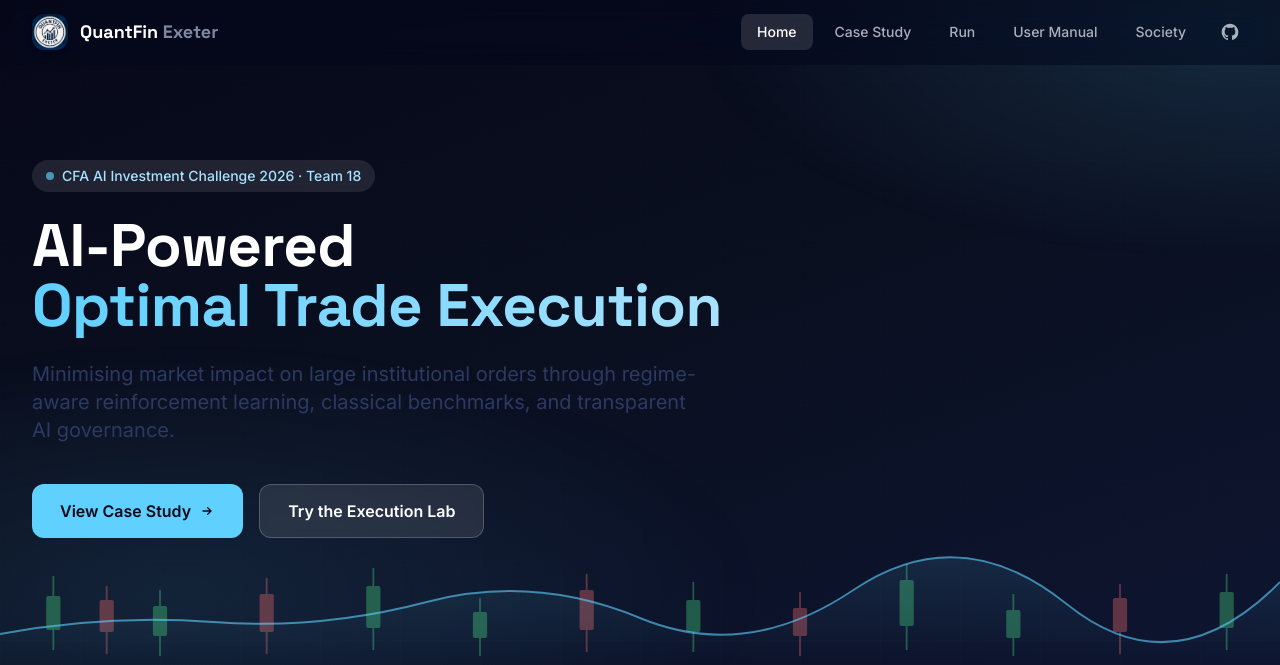
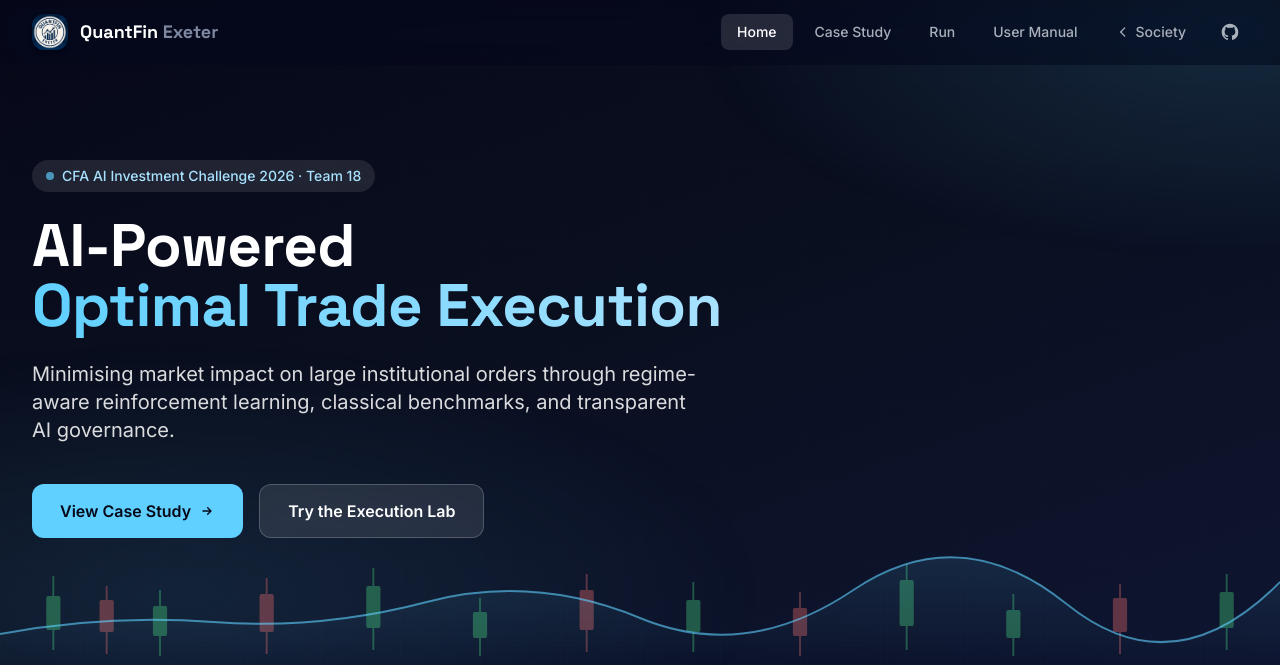
Before and after one commit to KirikPapka/quantfin_exeter, a Flask app: page / in a window 1280 px wide. Shown: the top 665 px of the page. Run offline with Flask 3, Linux system fonts and the light colour scheme; some libraries are stand-ins or nearby versions.

Commit message:
Brand link returns to quantfin.dev, brighten the hero subtitle
Clicking the QuantFin Exeter logo or wordmark on any execution-platform
page now goes back to the society landing at quantfin.dev. The Society
nav link gains a back arrow for the same reason. The hero subtitle
moves from text-navy-200 to white/85 so it reads on the dark gradient.

```diff
--- a/web/templates/base.html
+++ b/web/templates/base.html
@@ -46,7 +46,7 @@
   <nav id="main-nav" class="nav-shell fixed top-0 inset-x-0 z-50 transition-all duration-300">
     <div class="max-w-7xl mx-auto px-4 sm:px-6 lg:px-8">
       <div class="flex items-center justify-between h-16">
-        <a href="/" class="flex items-center gap-3 group">
+        <a href="https://quantfin.dev/" class="flex items-center gap-3 group" title="Back to QuantFin Society">
           <img src="{{ url_for('static', filename='img/quantfin-logo.jpg') }}" alt="" class="w-9 h-9 rounded-xl object-cover shadow-md group-hover:shadow-brand-400/40 transition-shadow" />
           <span class="font-display font-bold text-lg nav-brand-text">QuantFin <span class="text-navy-400">Exeter</span></span>
         </a>
@@ -55,7 +55,10 @@
           <a href="/case-study" class="nav-link px-4 py-2 rounded-lg text-sm font-medium transition-colors {{ 'nav-active' if active_page == 'case_study' }}">Case Study</a>
           <a href="/run" class="nav-link px-4 py-2 rounded-lg text-sm font-medium transition-colors {{ 'nav-active' if active_page == 'run' }}">Run</a>
           <a href="/user-manual" class="nav-link px-4 py-2 rounded-lg text-sm font-medium transition-colors {{ 'nav-active' if active_page == 'user_manual' }}">User Manual</a>
-          <a href="https://quantfin.dev" target="_blank" rel="noopener noreferrer" class="nav-link px-4 py-2 rounded-lg text-sm font-medium transition-colors">Society</a>
+          <a href="https://quantfin.dev/" class="nav-link inline-flex items-center gap-1.5 px-4 py-2 rounded-lg text-sm font-medium transition-colors">
+            <svg class="w-3.5 h-3.5" fill="none" viewBox="0 0 24 24" stroke="currentColor" stroke-width="2.2"><path stroke-linecap="round" stroke-linejoin="round" d="M15 19l-7-7 7-7"/></svg>
+            Society
+          </a>
           <a href="https://github.com/KirikPapka/quantfin_exeter" target="_blank" rel="noopener noreferrer" class="nav-link p-2 rounded-lg ml-1 text-navy-200 hover:text-white hover:bg-white/10 transition-colors" title="GitHub repository" aria-label="GitHub">
             <svg class="w-5 h-5" viewBox="0 0 24 24" fill="currentColor" aria-hidden="true"><path fill-rule="evenodd" d="M12 2C6.477 2 2 6.484 2 12.017c0 4.425 2.865 8.18 6.839 9.504.5.092.682-.217.682-.483 0-.237-.008-.868-.013-1.703-2.782.605-3.369-1.343-3.369-1.343-.454-1.158-1.11-1.466-1.11-1.466-.908-.62.069-.608.069-.608 1.003.07 1.531 1.032 1.531 1.032.892 1.53 2.341 1.088 2.91.832.092-.647.35-1.088.636-1.338-2.22-.253-4.555-1.113-4.555-4.951 0-1.093.39-1.988 1.029-2.688-.103-.253-.446-1.272.098-2.65 0 0 .84-.27 2.75 1.026A9.564 9.564 0 0112 6.844c.85.004 1.705.115 2.504.337 1.909-1.296 2.747-1.027 2.747-1.027.546 1.379.202 2.398.1 2.651.64.7 1.028 1.595 1.028 2.688 0 3.848-2.339 4.695-4.566 4.943.359.309.678.92.678 1.855 0 1.338-.012 2.419-.012 2.747 0 .268.18.58.688.482A10.019 10.019 0 0022 12.017C22 6.484 17.522 2 12 2z" clip-rule="evenodd"/></svg>
           </a>
@@ -71,7 +74,10 @@
         <a href="/case-study" class="mobile-nav-link block px-4 py-2.5 rounded-lg text-sm text-white/85 hover:text-white hover:bg-white/10">Case Study</a>
         <a href="/run" class="mobile-nav-link block px-4 py-2.5 rounded-lg text-sm text-white/85 hover:text-white hover:bg-white/10">Run</a>
         <a href="/user-manual" class="mobile-nav-link block px-4 py-2.5 rounded-lg text-sm text-white/85 hover:text-white hover:bg-white/10">User Manual</a>
-        <a href="https://quantfin.dev" target="_blank" rel="noopener noreferrer" class="mobile-nav-link block px-4 py-2.5 rounded-lg text-sm text-white/85 hover:text-white hover:bg-white/10">QuantFin Society</a>
+        <a href="https://quantfin.dev/" class="mobile-nav-link inline-flex items-center gap-2 px-4 py-2.5 rounded-lg text-sm text-white/85 hover:text-white hover:bg-white/10">
+          <svg class="w-3.5 h-3.5" fill="none" viewBox="0 0 24 24" stroke="currentColor" stroke-width="2.2"><path stroke-linecap="round" stroke-linejoin="round" d="M15 19l-7-7 7-7"/></svg>
+          QuantFin Society
+        </a>
         <a href="https://github.com/KirikPapka/quantfin_exeter" target="_blank" rel="noopener noreferrer" class="mobile-nav-link flex items-center gap-2 px-4 py-2.5 rounded-lg text-sm text-white/85 hover:text-white hover:bg-white/10">
           <svg class="w-5 h-5 shrink-0" viewBox="0 0 24 24" fill="currentColor" aria-hidden="true"><path fill-rule="evenodd" d="M12 2C6.477 2 2 6.484 2 12.017c0 4.425 2.865 8.18 6.839 9.504.5.092.682-.217.682-.483 0-.237-.008-.868-.013-1.703-2.782.605-3.369-1.343-3.369-1.343-.454-1.158-1.11-1.466-1.11-1.466-.908-.62.069-.608.069-.608 1.003.07 1.531 1.032 1.531 1.032.892 1.53 2.341 1.088 2.91.832.092-.647.35-1.088.636-1.338-2.22-.253-4.555-1.113-4.555-4.951 0-1.093.39-1.988 1.029-2.688-.103-.253-.446-1.272.098-2.65 0 0 .84-.27 2.75 1.026A9.564 9.564 0 0112 6.844c.85.004 1.705.115 2.504.337 1.909-1.296 2.747-1.027 2.747-1.027.546 1.379.202 2.398.1 2.651.64.7 1.028 1.595 1.028 2.688 0 3.848-2.339 4.695-4.566 4.943.359.309.678.92.678 1.855 0 1.338-.012 2.419-.012 2.747 0 .268.18.58.688.482A10.019 10.019 0 0022 12.017C22 6.484 17.522 2 12 2z" clip-rule="evenodd"/></svg>
           GitHub
--- a/web/templates/home.html
+++ b/web/templates/home.html
@@ -14,7 +14,7 @@
         AI-Powered<br />
         <span class="text-transparent bg-clip-text bg-gradient-to-r from-brand-400 to-brand-300">Optimal Trade Execution</span>
       </h1>
-      <p class="text-base sm:text-lg md:text-xl text-navy-200 leading-relaxed mb-8 sm:mb-10 max-w-2xl">
+      <p class="text-base sm:text-lg md:text-xl text-white/85 leading-relaxed mb-8 sm:mb-10 max-w-2xl">
         Minimising market impact on large institutional orders through regime-aware reinforcement learning, classical benchmarks, and transparent AI governance.
       </p>
       <div class="flex flex-col sm:flex-row sm:flex-wrap gap-3 sm:gap-4 max-w-md sm:max-w-none">
```
